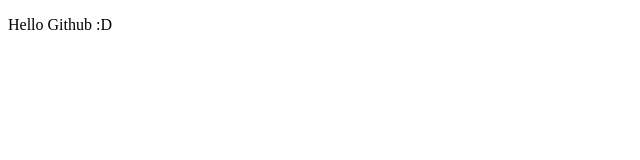
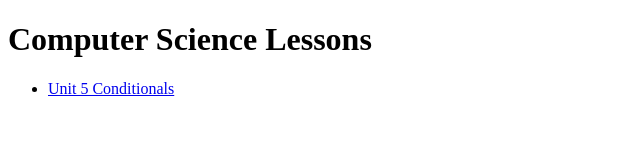
Before and after one commit to EnderDemonPlayz/EnderDemonPlayz.github.io, a plain HTML site: page index.html in a window 1280 px wide. Shown: the whole page, without its empty margins (0-640 px from the left). Drawn offline with Linux system fonts and the light colour scheme.

Commit message:
Update index.html

```diff
--- a/index.html
+++ b/index.html
@@ -7,6 +7,11 @@
     <title>Document</title>
 </head>
 <body>
-   <p>Hello Github :D</p>
+    <h1>Computer Science Lessons</h1>
+    <ul>
+      <li>
+        <a href="/Unit 5 Conditionals/conditionals.html">Unit 5 Conditionals</a>
+      </li>
+    </ul>
 </body>
 </html>
```
